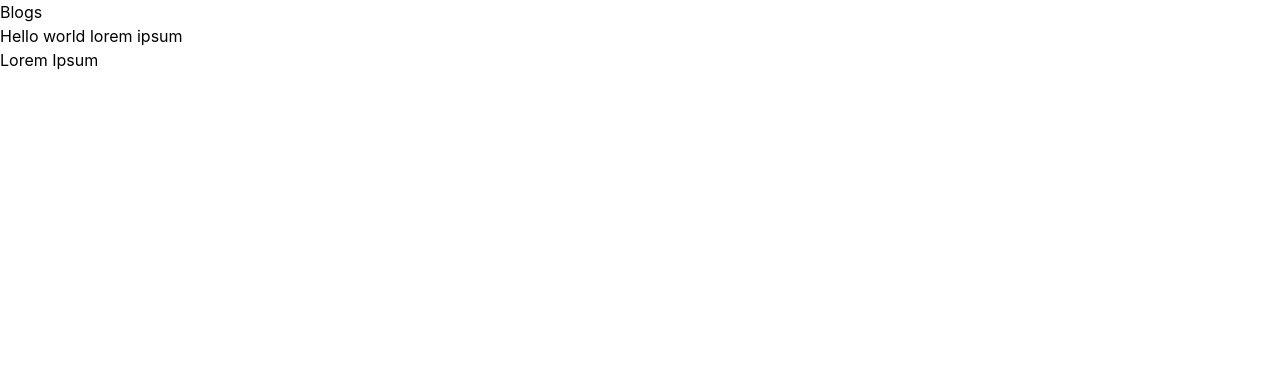
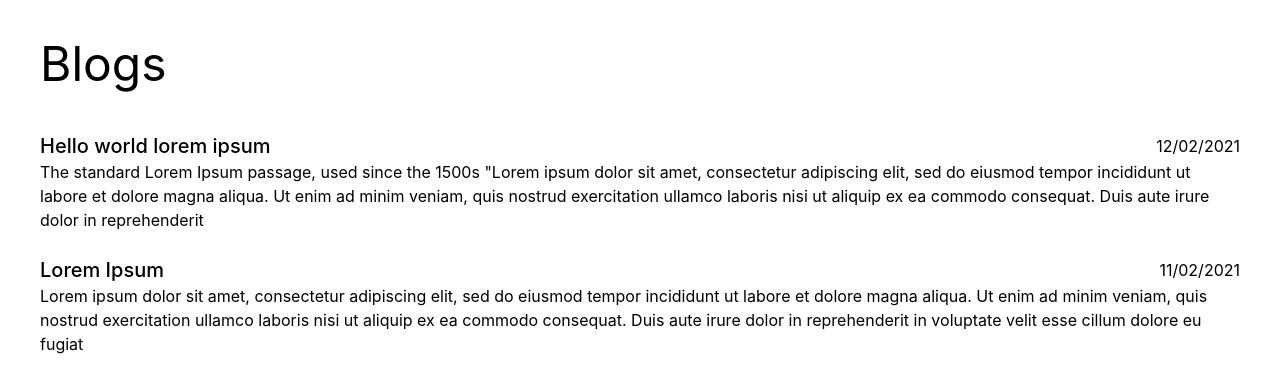
Before and after one commit to vic-lsh/vli, a Next.js app: page /blogs in a window 1280 px wide. Shown: the top 392 px of the page. Built offline with nearby package versions, Linux system fonts and the light colour scheme.

Commit message:
feat: implement blog entries

```diff
--- a/components/blog-post.tsx
+++ b/components/blog-post.tsx
@@ -1,16 +1,27 @@
-import React from "react";
+import React, { useMemo, useRef } from "react";
 import { Post } from "../libs/posts";
 
 interface Props {
   post: Post;
 }
 
+const trimSummary = (nWords: number, body: string) => {
+  return body.split(" ").slice(0, nWords).join(" ");
+};
+
 export const BlogPost: React.FC<Props> = ({ post }) => {
-  const { title } = post.meta;
+  const { title, dateStr } = post.meta;
+  const summary = useMemo(() => trimSummary(50, post.content), [post.content]);
 
   return (
-    <div data-cy="blog-post">
-      <h2>{title}</h2>
-    </div>
+    <header data-cy="blog-post" className="py-3">
+      <div className="flex items-center justify-between">
+        <h2 data-cy="title" className="text-xl font-medium">
+          {title}
+        </h2>
+        <span data-cy="date">{dateStr}</span>
+      </div>
+      <span data-cy="summary">{summary}</span>
+    </header>
   );
 };
--- a/pages/blogs/index.tsx
+++ b/pages/blogs/index.tsx
@@ -8,12 +8,17 @@ interface StaticProps {
 
 export default function Blogs({ posts }: StaticProps) {
   return (
-    <div>
-      <h1 data-cy="header">Blogs</h1>
-      {posts.map((post) => (
-        <BlogPost key={post.slug} post={post} />
-      ))}
-    </div>
+    <main className="p-10">
+      <h1 data-cy="header" className="text-5xl">
+        Blogs
+      </h1>
+
+      <div className="py-8">
+        {posts.map((post) => (
+          <BlogPost key={post.slug} post={post} />
+        ))}
+      </div>
+    </main>
   );
 }
 
```
